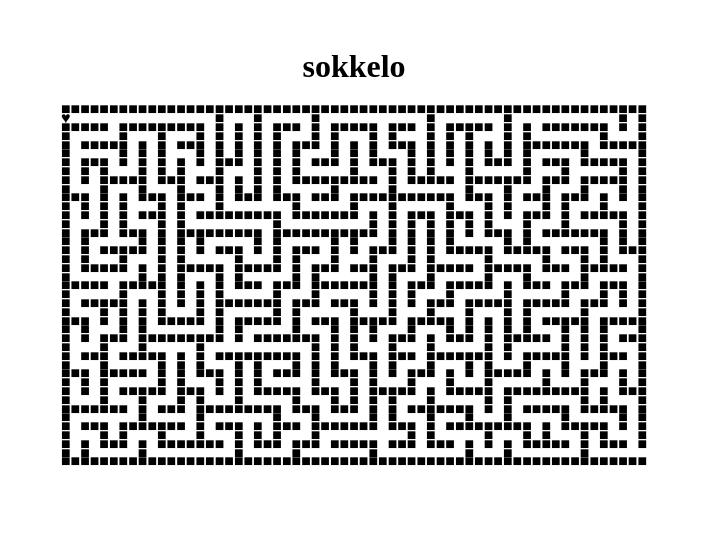
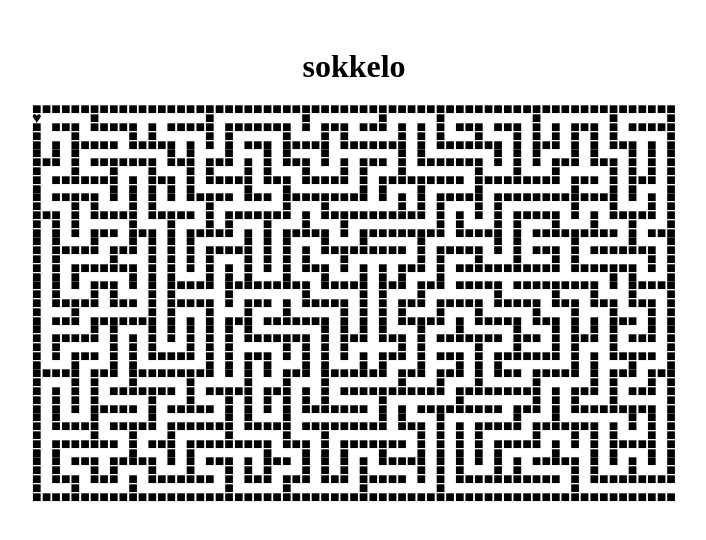
Before and after one commit to visahaarala/labyrintti, a React (Create React App) app in the folder react/: page / in a window 1280 px wide. Shown: the top 540 px of the page, without its empty margins (286-992 px from the left). Built offline with nearby package versions, Linux system fonts and the light colour scheme.

Commit message:
testing with small changes

```diff
--- a/react/src/App.js
+++ b/react/src/App.js
@@ -5,7 +5,7 @@ function App() {
   return (
     <main>
       <h1>sokkelo</h1>
-      <Maze x_max={30} y_max={20} />
+      <Maze x_max={33} y_max={22} />
     </main>
   );
 }
```
